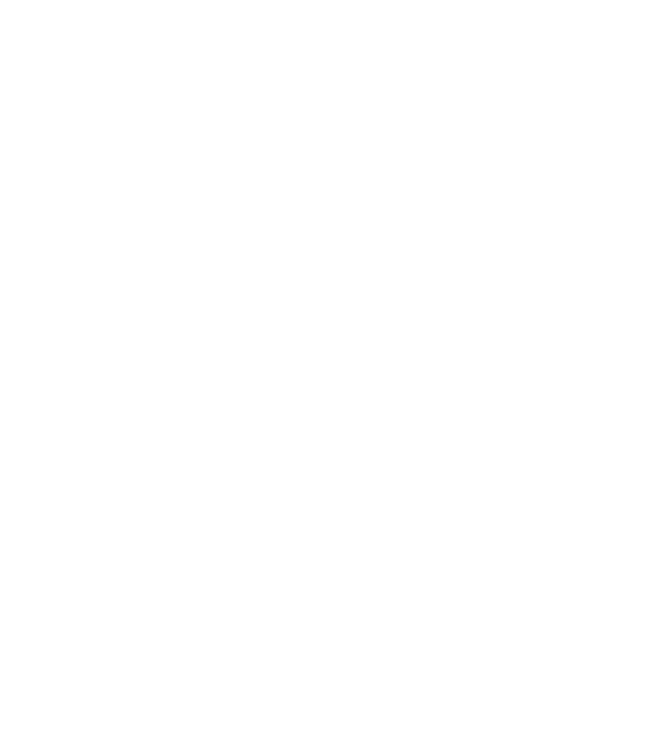
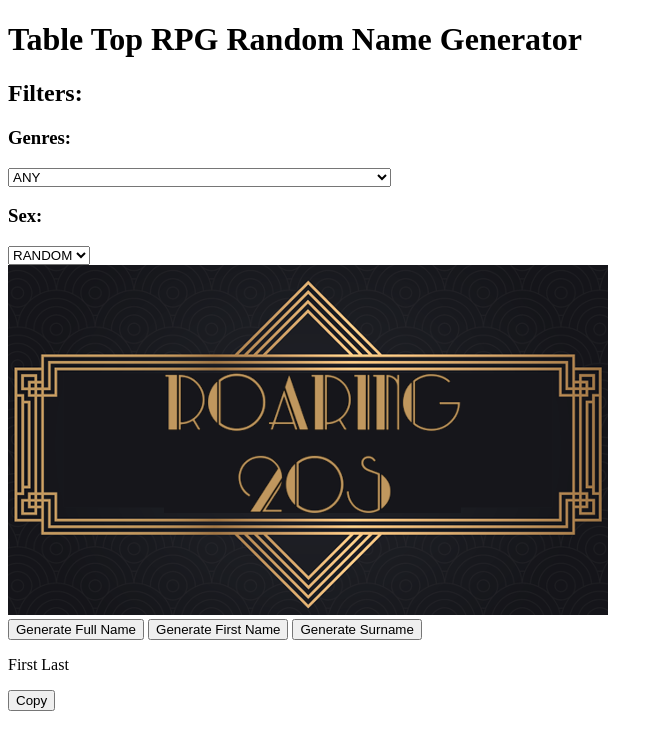
Before and after one commit to coulgreer/TTRPG-RandomNameGenerator, a plain HTML site: page index.html in a window 1280 px wide. Shown: the whole page, without its empty margins (0-663 px from the left). Drawn offline with Linux system fonts and the light colour scheme.

Commit message:
Created the bare bones site.

```diff
--- a/index.html
+++ b/index.html
@@ -1,13 +1,48 @@
 <!DOCTYPE html>
 <html lang="en">
+
 <head>
     <meta charset="UTF-8">
     <meta name="description" content="Random name generator for creating fictional characters.">
     <meta name="author" content="Coul Greer">
+    <meta http-equiv="X-UA-Compatible" content="IE=edge,chrome=1">
     <meta name="viewport" content="width=device-width, initial-scale=1.0">
     <title>TTRPG Name Generator</title>
 </head>
+
 <body>
+    <h1>Table Top RPG Random Name Generator</h1>
+    <div id="filter">
+        <h2>Filters:</h2>
+        <div id="filter-options">
+            <h3>Genres:</h3>
+            <select name="genre" id="genre">
+                <option value="any">ANY</option>
+                <option value="fantasy">Fantasy</option>
+                <option value="development-of-the-industrial-us">The Development of the Industrial United States
+                    (1870-1900)</option>
+                <option value="emergence-of-modern-america">The Emergence of Modern America (1890-1930)</option>
+                <option value="great-depression-and-world-war-ii">The Great Depression and World War II (1929-1945)
+                </option>
+                <option value="contemporary-us">Contemporary United States (1968 to the present)</option>
+                <option value="cyberpunk">Cyberpunk</option>
+            </select>
+            <h3>Sex:</h3>
+            <select>
+                <option value="random">RANDOM</option>
+                <option value="female">Female</option>
+                <option value="male">Male</option>
+            </select>
+        </div>
+    </div>
+    <img src="imgs/roaring20s.png" alt="Picture of Emergence of Modern America">
+    <div id="generation-buttons">
+        <button>Generate Full Name</button>
+        <button>Generate First Name</button>
+        <button>Generate Surname</button>
+    </div>
+    <p id="name-display">First Last</p>
+    <button>Copy</button>
+</body>
 
-</body>
 </html>
```
Also changed, not shown: imgs/cyberpunk.png (added), imgs/roaring20s.png (added).
